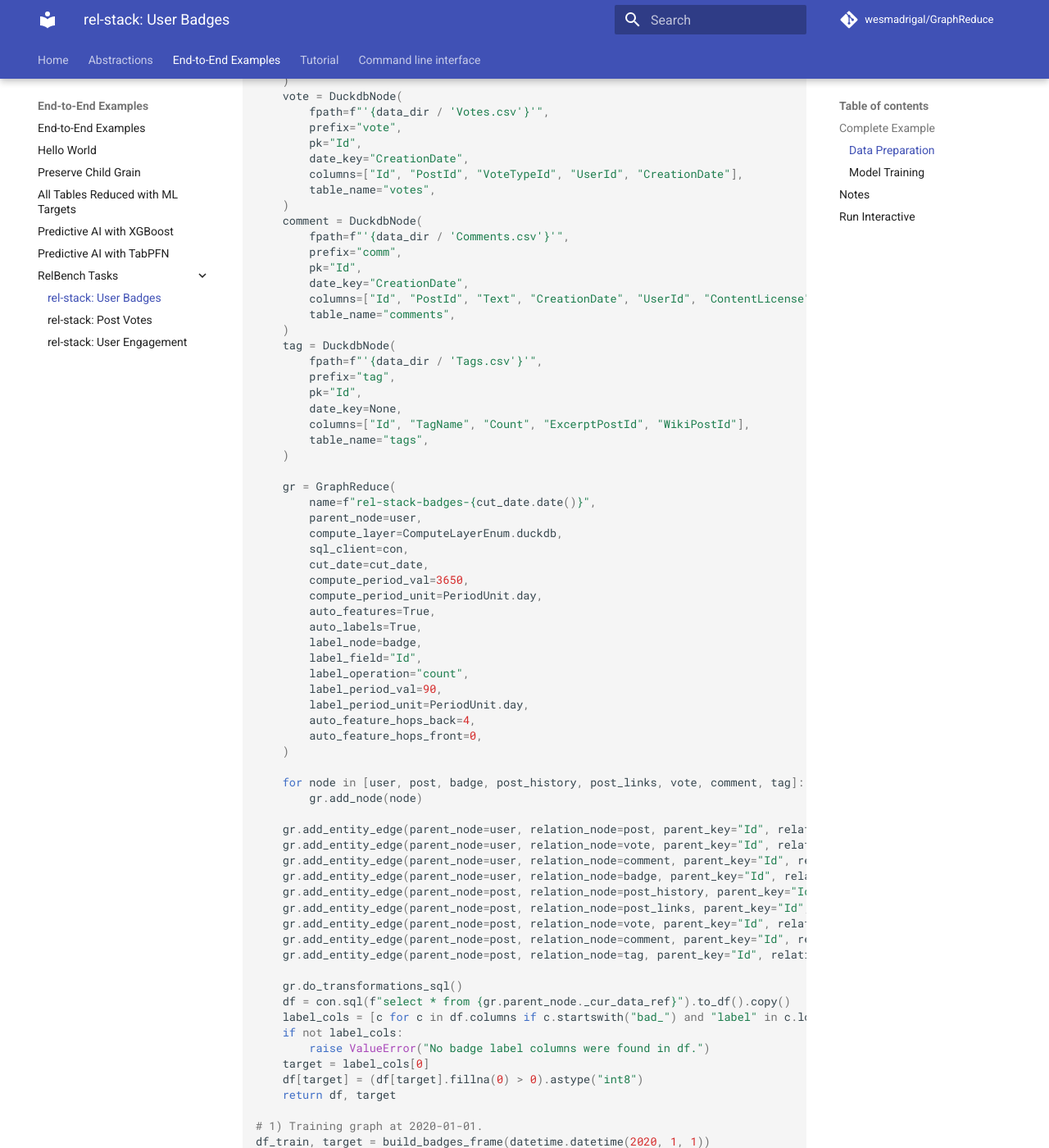
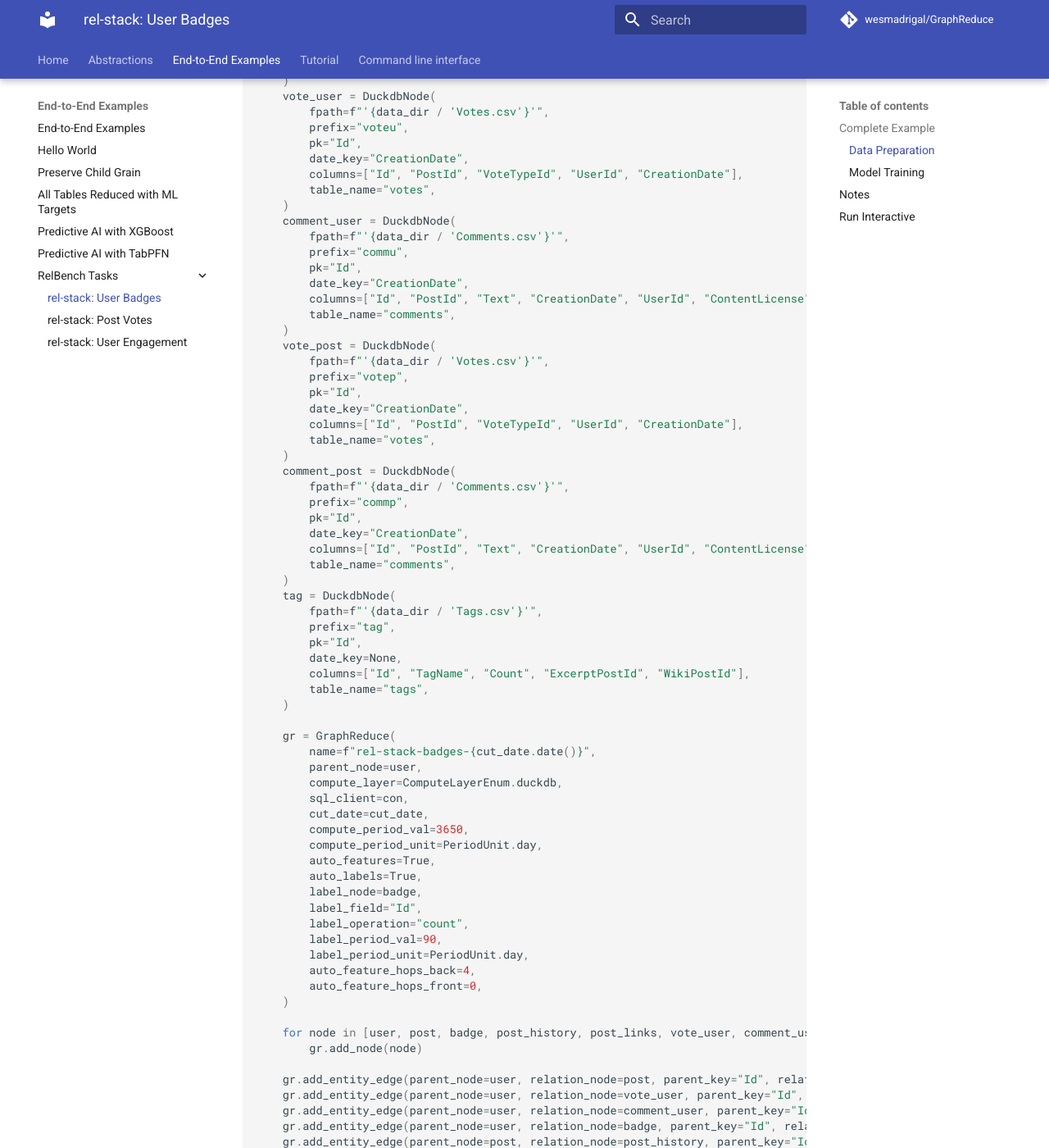
Before and after one commit to wesmadrigal/GraphReduce, an MkDocs documentation site: the page built from docs/end_to_end_examples/relbench_rel_stack_badges_duckdb.md, in a window 1280 px wide and 1400 px high, scrolled down 2713 px. Shown: the whole window at 82% size. Built offline with MkDocs 1.6.1 and Material for MkDocs 9.7.7, drawn with Linux system fonts in a browser that asks for light colours; comment, search, counter and statistics services are not loaded; some of the changed text lies outside the part shown.

Commit message:
Split badges vote/comment nodes by user and post paths

```diff
--- a/docs/end_to_end_examples/relbench_rel_stack_badges_duckdb.md
+++ b/docs/end_to_end_examples/relbench_rel_stack_badges_duckdb.md
@@ -106,17 +106,33 @@ def build_badges_frame(cut_date: datetime.datetime):
         columns=["Id", "CreationDate", "PostId", "RelatedPostId", "LinkTypeId"],
         table_name="post_links",
     )
-    vote = DuckdbNode(
+    vote_user = DuckdbNode(
         fpath=f"'{data_dir / 'Votes.csv'}'",
-        prefix="vote",
+        prefix="voteu",
         pk="Id",
         date_key="CreationDate",
         columns=["Id", "PostId", "VoteTypeId", "UserId", "CreationDate"],
         table_name="votes",
     )
-    comment = DuckdbNode(
+    comment_user = DuckdbNode(
         fpath=f"'{data_dir / 'Comments.csv'}'",
-        prefix="comm",
+        prefix="commu",
+        pk="Id",
+        date_key="CreationDate",
+        columns=["Id", "PostId", "Text", "CreationDate", "UserId", "ContentLicense"],
+        table_name="comments",
+    )
+    vote_post = DuckdbNode(
+        fpath=f"'{data_dir / 'Votes.csv'}'",
+        prefix="votep",
+        pk="Id",
+        date_key="CreationDate",
+        columns=["Id", "PostId", "VoteTypeId", "UserId", "CreationDate"],
+        table_name="votes",
+    )
+    comment_post = DuckdbNode(
+        fpath=f"'{data_dir / 'Comments.csv'}'",
+        prefix="commp",
         pk="Id",
         date_key="CreationDate",
         columns=["Id", "PostId", "Text", "CreationDate", "UserId", "ContentLicense"],
@@ -150,17 +166,17 @@ def build_badges_frame(cut_date: datetime.datetime):
         auto_feature_hops_front=0,
     )
 
-    for node in [user, post, badge, post_history, post_links, vote, comment, tag]:
+    for node in [user, post, badge, post_history, post_links, vote_user, comment_user, vote_post, comment_post, tag]:
         gr.add_node(node)
 
     gr.add_entity_edge(parent_node=user, relation_node=post, parent_key="Id", relation_key="OwnerUserId", reduce=True)
-    gr.add_entity_edge(parent_node=user, relation_node=vote, parent_key="Id", relation_key="UserId", reduce=True)
-    gr.add_entity_edge(parent_node=user, relation_node=comment, parent_key="Id", relation_key="UserId", reduce=True)
+    gr.add_entity_edge(parent_node=user, relation_node=vote_user, parent_key="Id", relation_key="UserId", reduce=True)
+    gr.add_entity_edge(parent_node=user, relation_node=comment_user, parent_key="Id", relation_key="UserId", reduce=True)
     gr.add_entity_edge(parent_node=user, relation_node=badge, parent_key="Id", relation_key="UserId", reduce=True)
     gr.add_entity_edge(parent_node=post, relation_node=post_history, parent_key="Id", relation_key="PostId", reduce=True)
     gr.add_entity_edge(parent_node=post, relation_node=post_links, parent_key="Id", relation_key="PostId", reduce=True)
-    gr.add_entity_edge(parent_node=post, relation_node=vote, parent_key="Id", relation_key="PostId", reduce=True)
-    gr.add_entity_edge(parent_node=post, relation_node=comment, parent_key="Id", relation_key="PostId", reduce=True)
+    gr.add_entity_edge(parent_node=post, relation_node=vote_post, parent_key="Id", relation_key="PostId", reduce=True)
+    gr.add_entity_edge(parent_node=post, relation_node=comment_post, parent_key="Id", relation_key="PostId", reduce=True)
     gr.add_entity_edge(parent_node=post, relation_node=tag, parent_key="Id", relation_key="ExcerptPostId", reduce=True)
 
     gr.do_transformations_sql()
@@ -303,6 +319,7 @@ con.close()
 
 * This is a full DuckDB SQL graph execution (`gr.do_transformations_sql()`).
 * All defined edges use `reduce=True` so signal is rolled up and propagated.
+* `Votes` and `Comments` are instantiated twice with distinct prefixes so user-level and post-level reductions stay separate.
 * Two full graphs are built and executed independently:
   * training/eval graph at `cut_date=2020-01-01`
   * out-of-time scoring graph at `cut_date=2021-01-01`
```
Also changed, not shown: 1 other file.
